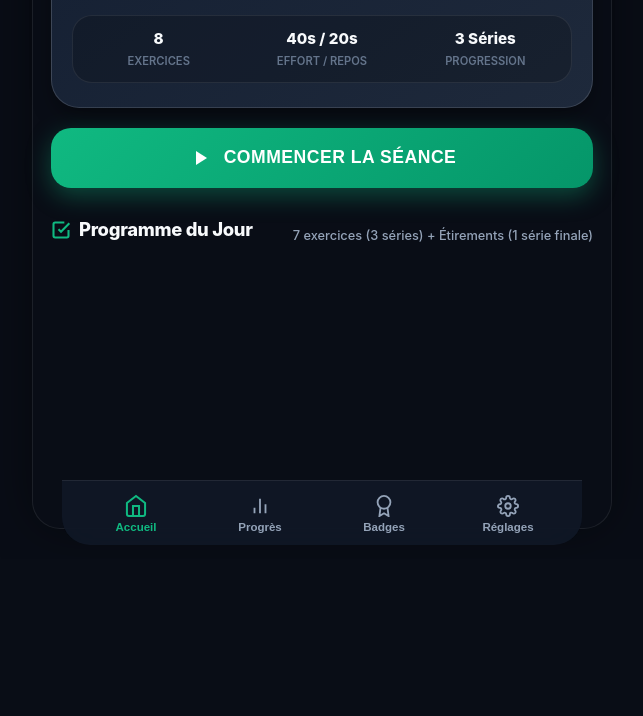
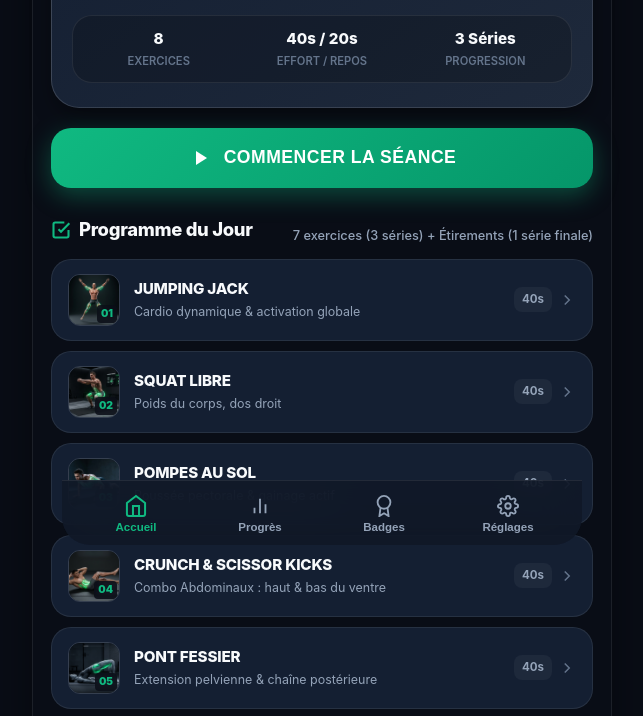
Before and after one commit to hichamatlas75-del/WORKOUT-HOME, a plain HTML site: page index.html in a window 1280 px wide. Shown: the part 255-971 px from the top of the page, without its empty margins (318-961 px from the left). Before the commit the page ends 814 px from the top, so only its background shows below. Drawn offline with Linux system fonts and the light colour scheme.

Commit message:
fix: make tab navigation completely fail-safe with inline onclick handlers and resilient bootstrap

```diff
--- a/index.html
+++ b/index.html
@@ -42,7 +42,7 @@
         <div class="brand-info">
           <div class="brand-title-wrap">
             <span class="brand-title">FULL BODY 17</span>
-            <span class="version-tag">v2.1.6</span>
+            <span class="version-tag">v2.1.7</span>
           </div>
           <span class="brand-subtitle">Routine Quotidienne</span>
         </div>
@@ -595,7 +595,7 @@
          NAVIGATION INFÉRIEURE TACTILE (BOTTOM NAV)
          ==================================================================== -->
     <nav class="bottom-nav">
-      <button class="nav-item active" data-tab="home" aria-label="Accueil">
+      <button class="nav-item active" data-tab="home" onclick="switchTab('home')" aria-label="Accueil">
         <svg viewBox="0 0 24 24" fill="none" stroke="currentColor" stroke-width="2">
           <path d="M3 9l9-7 9 7v11a2 2 0 01-2 2H5a2 2 0 01-2-2z"/>
           <polyline points="9 22 9 12 15 12 15 22"/>
@@ -603,14 +603,14 @@
         Accueil
       </button>
 
-      <button class="nav-item" data-tab="dashboard">
+      <button class="nav-item" data-tab="dashboard" onclick="switchTab('dashboard')" aria-label="Progrès">
         <svg viewBox="0 0 24 24" fill="none" stroke="currentColor" stroke-width="2">
           <path d="M18 20V10M12 20V4M6 20v-6"/>
         </svg>
         Progrès
       </button>
 
-      <button class="nav-item" data-tab="badges">
+      <button class="nav-item" data-tab="badges" onclick="switchTab('badges')" aria-label="Badges">
         <svg viewBox="0 0 24 24" fill="none" stroke="currentColor" stroke-width="2">
           <circle cx="12" cy="8" r="7"/>
           <polyline points="8.21 13.89 7 23 12 20 17 23 15.79 13.88"/>
@@ -618,7 +618,7 @@
         Badges
       </button>
 
-      <button class="nav-item" data-tab="settings">
+      <button class="nav-item" data-tab="settings" onclick="switchTab('settings')" aria-label="Réglages">
         <svg viewBox="0 0 24 24" fill="none" stroke="currentColor" stroke-width="2">
           <circle cx="12" cy="12" r="3"/>
           <path d="M19.4 15a1.65 1.65 0 00.33 1.82l.06.06a2 2 0 010 2.83 2 2 0 01-2.83 0l-.06-.06a1.65 1.65 0 00-1.82-.33 1.65 1.65 0 00-1 1.51V21a2 2 0 01-2 2 2 2 0 01-2-2v-.09A1.65 1.65 0 009 19.4a1.65 1.65 0 00-1.82.33l-.06.06a2 2 0 01-2.83 0 2 2 0 010-2.83l.06-.06a1.65 1.65 0 00.33-1.82 1.65 1.65 0 00-1.51-1H3a2 2 0 01-2-2 2 2 0 012-2h.09A1.65 1.65 0 004.6 9a1.65 1.65 0 00-.33-1.82l-.06-.06a2 2 0 010-2.83 2 2 0 012.83 0l.06.06a1.65 1.65 0 001.82.33H9a1.65 1.65 0 001-1.51V3a2 2 0 012-2 2 2 0 012 2v.09a1.65 1.65 0 001 1.51 1.65 1.65 0 001.82-.33l.06-.06a2 2 0 012.83 0 2 2 0 010 2.83l-.06.06a1.65 1.65 0 00-.33 1.82V9a1.65 1.65 0 001.51 1H21a2 2 0 012 2 2 2 0 01-2 2h-.09a1.65 1.65 0 00-1.51 1z"/>
--- a/js/app.js
+++ b/js/app.js
@@ -7,6 +7,7 @@ let _liveClockInterval = null; // Référence stockée pour pouvoir annuler et r
 
 document.addEventListener('DOMContentLoaded', () => {
   // 1. Initialiser le thème (Sombre par défaut ou sauvegardé)
+  try {
     const savedTheme = window.appStorage.prefs.theme || 'dark';
     const resolvedTheme = savedTheme === 'system'
       ? (window.matchMedia('(prefers-color-scheme: dark)').matches ? 'dark' : 'light')
@@ -14,41 +15,46 @@ document.addEventListener('DOMContentLoaded', () => {
     document.documentElement.setAttribute('data-theme', resolvedTheme);
     const themeSelect = document.getElementById('setting-theme');
     if (themeSelect) themeSelect.value = savedTheme;
+  } catch (e) { console.warn('Theme init error:', e); }
 
   // 2. Initialiser les réglages dans le formulaire
-  loadSettingsForm();
+  try { loadSettingsForm(); } catch (e) { console.warn('Settings init error:', e); }
 
   // 3. Initialiser la liste des exercices sur la vue d'accueil
-  renderHomeExercisesList();
+  try { renderHomeExercisesList(); } catch (e) { console.warn('Exercises init error:', e); }
 
   // 4. Initialiser la navigation par onglets
-  initTabNavigation();
+  try { initTabNavigation(); } catch (e) { console.warn('Navigation init error:', e); }
 
   // 5. Initialiser les écouteurs de la séance en direct
-  initWorkoutUI();
+  try { initWorkoutUI(); } catch (e) { console.warn('Workout UI init error:', e); }
 
   // 6. Démarrer le compte à rebours 17:00 en direct
-  startLiveClock();
+  try { startLiveClock(); } catch (e) { console.warn('Clock init error:', e); }
 
   // 7. Initialiser les notifications & rappels
-  window.notificationManager.startReminderWatcher();
+  try { window.notificationManager.startReminderWatcher(); } catch (e) { console.warn('Notification init error:', e); }
 
   // 8. Rendu initial du tableau de bord & badges
-  window.dashboardManager.renderDashboard();
-  window.motivationManager.renderBadgesView();
+  try { window.dashboardManager.renderDashboard(); } catch (e) { console.warn('Dashboard init error:', e); }
+  try { window.motivationManager.renderBadgesView(); } catch (e) { console.warn('Badges init error:', e); }
 
   // 9. Vérifier les paramètres URL (ex: ?action=start ou ?tab=...)
+  try {
     const urlParams = new URLSearchParams(window.location.search);
     if (urlParams.get('action') === 'start') {
       startWorkoutSession();
     } else if (urlParams.get('tab')) {
       switchTab(urlParams.get('tab'));
     }
+  } catch (e) { console.warn('URL params error:', e); }
 
   // 10. Synchronisation automatique du profil au démarrage (si connecté)
+  try {
     if (window.syncManager && window.appStorage.prefs.syncUserId && window.appStorage.prefs.syncAutoEnabled) {
       window.syncManager.sync({ silent: true });
     }
+  } catch (e) { console.warn('Auto sync error:', e); }
 });
 
 // --------------------------------------------------------------------------
@@ -216,6 +222,8 @@ function switchTab(tabName) {
     window.motivationManager.renderBadgesView();
   }
 }
+
+window.switchTab = switchTab;
 
 // --------------------------------------------------------------------------
 // MOTEUR D'ENTRAÎNEMENT & WORKOUT UI
--- a/service-worker.js
+++ b/service-worker.js
@@ -1,4 +1,4 @@
-const CACHE_NAME = 'fullbody17-v2.1.6';
+const CACHE_NAME = 'fullbody17-v2.1.7';
 
 const ASSETS_TO_CACHE = [
   './',
```
Lines whose indentation alone changed are shown as unchanged.
